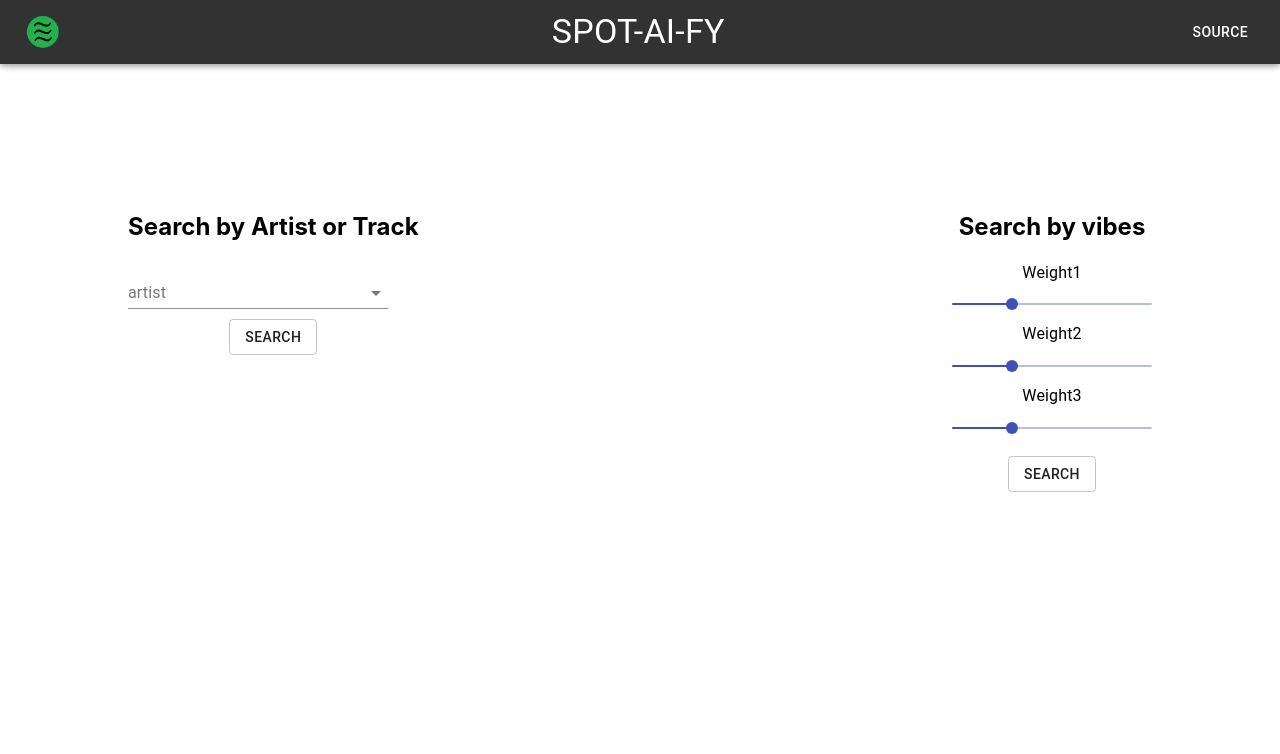
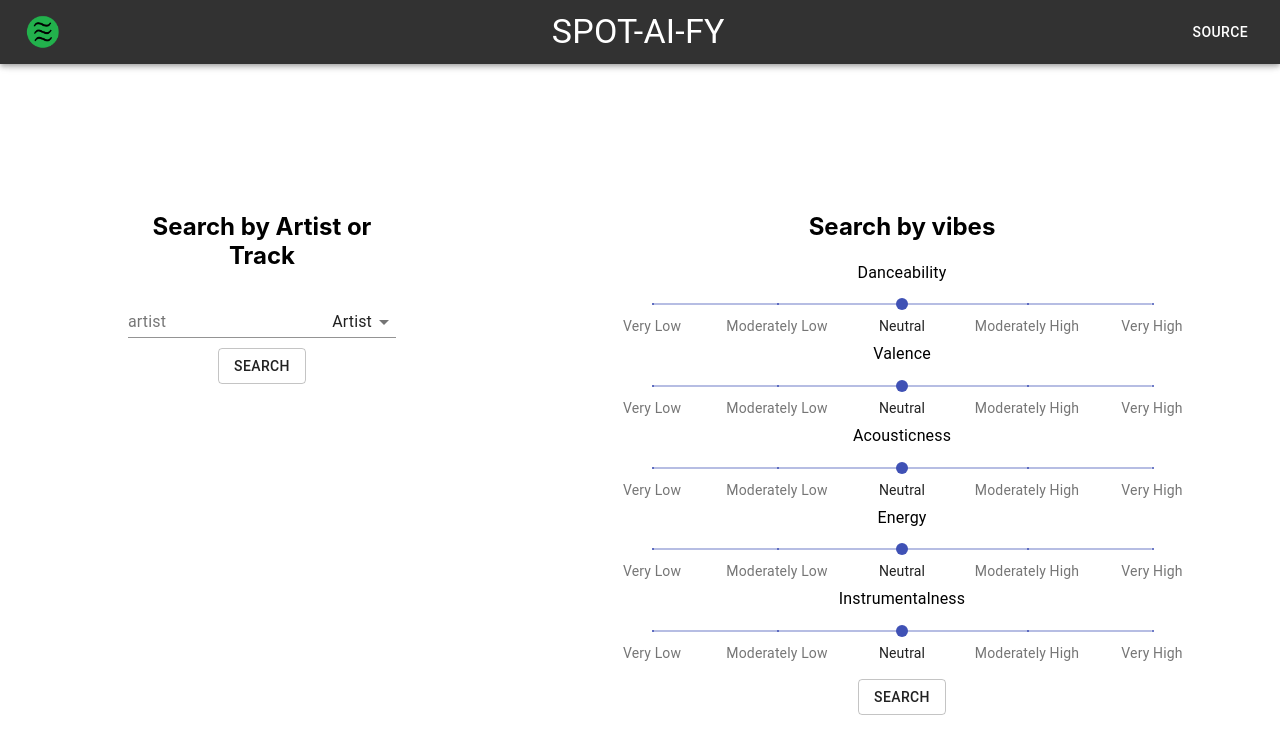
Before and after one commit to yoonpatrick3/Spot-a-vibe, a React (Create React App) app in the folder src/frontend/: page / in a window 1280 px wide. Shown: the top 754 px of the page. Built offline with nearby package versions, Linux system fonts and the light colour scheme.

Commit message:
updated homepage

```diff
--- a/src/frontend/src/App.css
+++ b/src/frontend/src/App.css
@@ -45,7 +45,7 @@
 .search-group {
   display: flex;
   flex-direction: row;
-  align-items: baseline;
+  align-items: flex-end;
 }
 
 .error-page {
--- a/src/frontend/src/components/MySlider.js
+++ b/src/frontend/src/components/MySlider.js
@@ -6,17 +6,41 @@ import Slider from '@material-ui/core/Slider';
 
 const useStyles = makeStyles({
   root: {
-    width: 200,
+    width: 500,
   },
 });
 
+const marks = [
+  {
+    value: 0,
+    label: 'Very Low',
+  },
+  {
+    value: .25,
+    label: 'Moderately Low',
+  },
+  {
+    value: .5,
+    label: 'Neutral',
+  },
+  {
+    value: .75,
+    label: 'Moderately High',
+  },
+  {
+    value: 1.0,
+    label: 'Very High',
+  }
+];
+
 export const ContinuousSlider = (props) => {
   const classes = useStyles();
-  const [value, setValue] = useState(30);
 
-  const handleChange = (ev, newVal) => {
-    props.handleWeightChange(props.weightName, newVal);
-    setValue(newVal);
+  function onChange(ev, newVal) {
+    props.setWeight(prev => ({
+      ...prev,
+      [props.weightName]: newVal
+    }))
   }
 
   return (
@@ -24,11 +48,8 @@ export const ContinuousSlider = (props) => {
       <Typography id="continuous-slider" gutterBottom>
         {props.weightName}
       </Typography>
-      <Grid container spacing={2}>
-        <Grid item xs>
-          <Slider value={value} onChange={handleChange} aria-labelledby="continuous-slider" />
-        </Grid>
-      </Grid>
+      <Slider step={.01} defaultValue={.5} min={0.0} max={1.0} onChange={onChange}
+          marks={marks} aria-labelledby="continuous-slider" track={false} />
     </div>
   );
 }
--- a/src/frontend/src/components/Search.js
+++ b/src/frontend/src/components/Search.js
@@ -20,15 +20,16 @@ export let move_left_style = {
 
 const Search = (props) => {
     const [weights, setWeight] = useState({
-        Weight1: 0,
-        Weight2: 0,
-        Weight3: 0
+        Danceability: 0.5,
+        Valence: 0.5,
+        Acousticness: 0.5,
+        Energy:0.5,
+        Instrumentalness:0.5
     });
 
     const classes = useStyles();
 
     function search(input, option) {
-        //api call here i think
         input.replaceAll(" ", "%20")
         fetch(address + '/apiSearch?q=' + input + '&type=' + option)
             .then(response => {
@@ -54,16 +55,9 @@ const Search = (props) => {
             })
     }
 
-    function searchByWeights(weight1, weight2, weight3) {
+    function searchByWeights() {
+        console.log("d:" + weights.Danceability + "v:" + weights.Valence + "a:" + weights.Acousticness + "e" + weights.Energy + "i" + weights.Instrumentalness)
         props.setShowing(move_left_style);
-    }
-
-
-    const handleWeightChange = (weightName, newVal) => {
-        setWeight((prev) => ({
-            ...prev,
-            [weightName]: newVal
-        }))
     }
 
     return (
@@ -75,9 +69,11 @@ const Search = (props) => {
 
             <div>
                 <h2>Search by vibes </h2>
-                <ContinuousSlider weightName="Weight1" handleWeightChange={handleWeightChange}></ContinuousSlider>
-                <ContinuousSlider weightName="Weight2" handleWeightChange={handleWeightChange}></ContinuousSlider>
-                <ContinuousSlider weightName="Weight3" handleWeightChange={handleWeightChange}></ContinuousSlider>
+                <ContinuousSlider weightName="Danceability" setWeight={setWeight}></ContinuousSlider>
+                <ContinuousSlider weightName="Valence" setWeight={setWeight}></ContinuousSlider>
+                <ContinuousSlider weightName="Acousticness" setWeight={setWeight}></ContinuousSlider>
+                <ContinuousSlider weightName="Energy" setWeight={setWeight}></ContinuousSlider>
+                <ContinuousSlider weightName="Instrumentalness" setWeight={setWeight}></ContinuousSlider>
                 <Button variant="outlined" onClick={searchByWeights} className={classes.button}>Search</Button>
             </div>
         </div>
--- a/src/frontend/src/components/SearchGroup.js
+++ b/src/frontend/src/components/SearchGroup.js
@@ -40,7 +40,7 @@ export const SearchGroup = (props) => {
                 <TextField label={currOpt} onChange={(ev) => {
                     setInput(ev.target.value);
                 }} onKeyPress={handleEnterPressed}></TextField>
-                <Select labelId="label" defaultValue="Artist" onChange={handleOptionChange}>
+                <Select labelId="label" defaultValue="artist" onChange={handleOptionChange}>
                     <MenuItem value="artist">Artist</MenuItem>
                     <MenuItem value="track">Track</MenuItem>
                 </Select>
```
